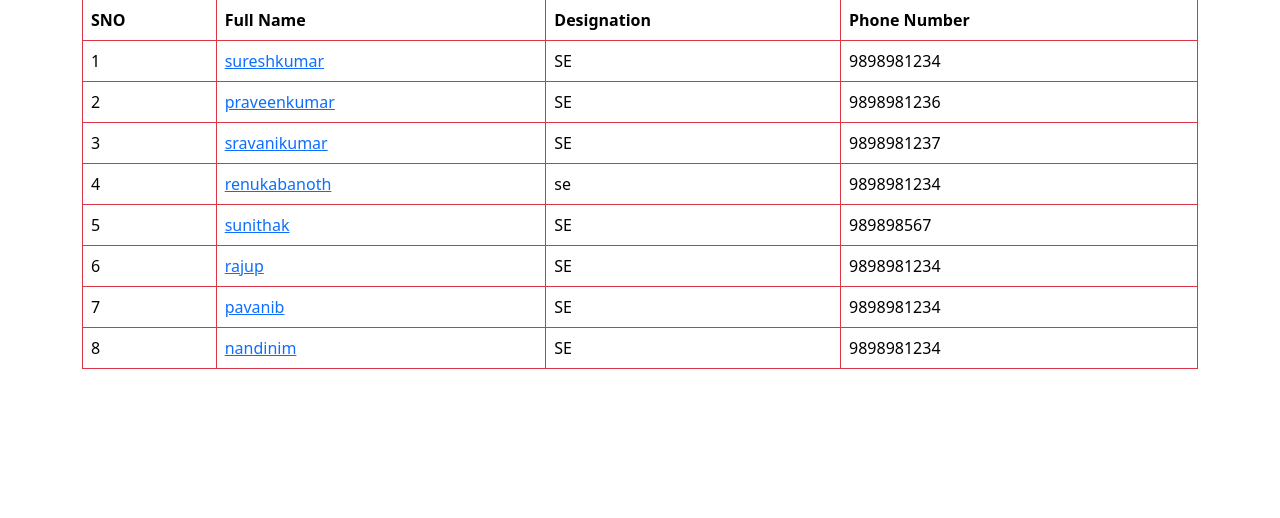
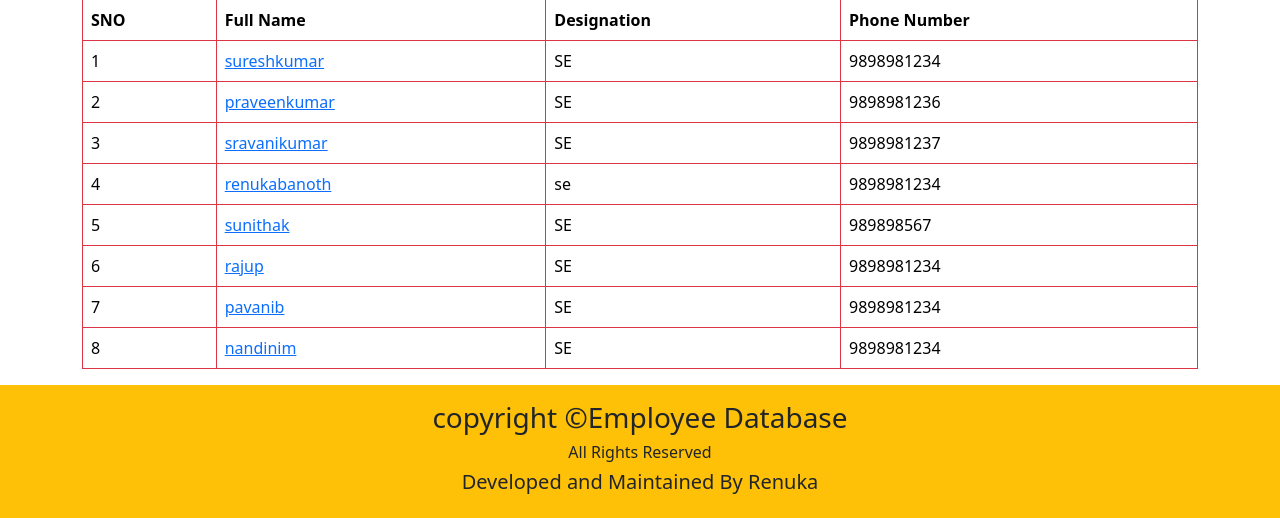
Before and after one commit to banothrenuka1/capstone-1, a Django app: page / in a window 1280 px wide. Shown: the part 303-821 px from the top of the page. Before the commit the page ends 672 px from the top, so only its background shows below. Run offline with Django 5.2, Linux system fonts and the light colour scheme; a user stored in the database is signed in; data comes from the database, SQL or seed files in the repository.

Commit message:
first commit

```diff
--- a/app/templates/app/home.html
+++ b/app/templates/app/home.html
@@ -33,3 +33,15 @@
                 <td>{{x.phone_number}}</td>
             </tr>
             {% endfor %}
+            </tbody>
+        </table>
+        </div>
+    <div>
+        <footer class="text-center bg-warning p-3">
+            <h3>copyright &copy;Employee Database</h3>
+            <h6>All Rights Reserved</h6>
+            <h5>Developed and Maintained By Renuka</h5>
+        </footer>
+    </div>
+</body>
+</html>
--- a/requirement.txt
+++ b/requirement.txt
@@ -1,4 +1,9 @@
 asgiref==3.11.1
+distlib==0.4.0
 Django==6.0.2
+filelock==3.20.3
+mysql-connector-python==9.5.0
+platformdirs==4.5.1
 sqlparse==0.5.5
 tzdata==2025.3
+virtualenv==20.36.1
```
